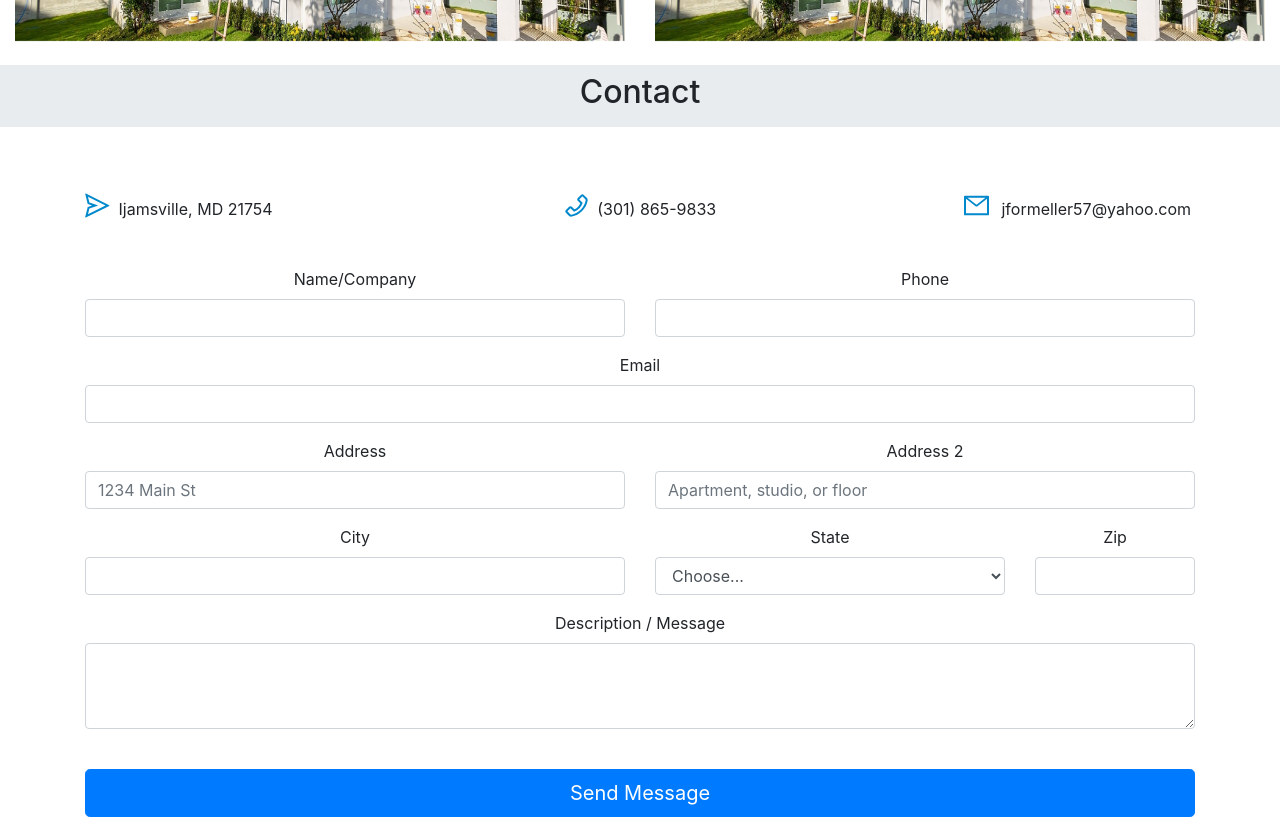
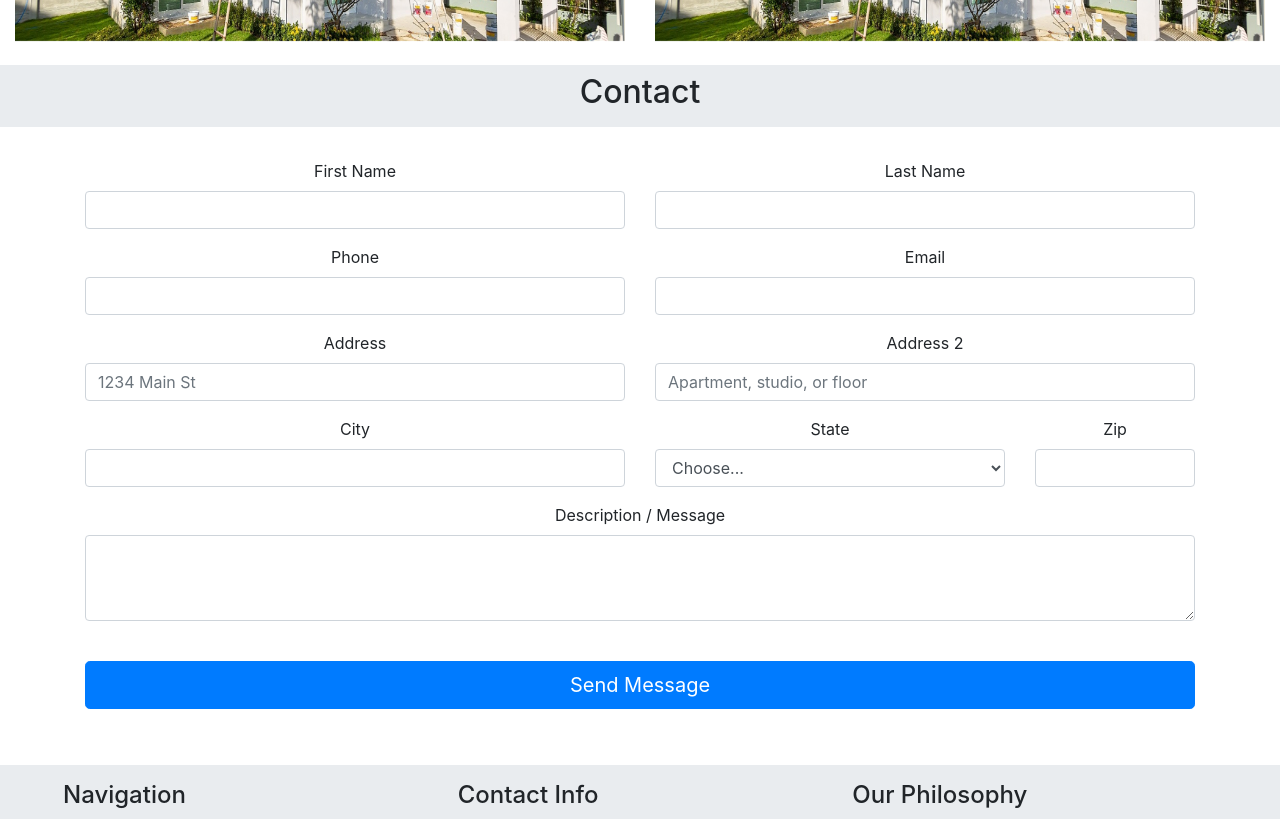
Before and after one commit to Janviermbilizi/perfect-painters, a React (Create React App) app: page / in a window 1280 px wide. Shown: the part 6280-7099 px from the top of the page. Built offline with nearby package versions, Linux system fonts and the light colour scheme; no server answers.

Commit message:
added first and last name

```diff
--- a/src/components/Contact.js
+++ b/src/components/Contact.js
@@ -7,7 +7,8 @@ const { REACT_APP_PERFECT_PAINTERS_API_URL } = process.env;
 
 const Contact = (props) => {
   const [values, setValues] = useState({
-    username: "",
+    firstname: "",
+    lastname: "",
     phone: "",
     email: "",
     address: "",
@@ -31,7 +32,8 @@ const Contact = (props) => {
     });
   };
   const {
-    username,
+    firstname,
+    lastname,
     phone,
     email,
     address,
@@ -49,7 +51,8 @@ const Contact = (props) => {
     event.preventDefault();
     setValues({ ...values, buttonText: "Submitting..." });
     const customer = {
-      username,
+      firstname,
+      lastname,
       phone,
       email,
       address,
@@ -74,7 +77,8 @@ const Contact = (props) => {
       } else {
         setValues({
           ...values,
-          username: "",
+          firstname: "",
+          lastname: "",
           phone: "",
           email: "",
           address: "",
@@ -93,9 +97,9 @@ const Contact = (props) => {
   return (
     <>
       <Title title="Contact" />
-      <div className="jumbotron jumbotron-fluid text-center bg-white">
+      <div className="jumbotron jumbotron-fluid text-center bg-white py-2">
         <div className="container space2">
-          <div
+          {/* <div
             className="row"
             //data-aos="zoom-in-down"
             //data-aos-duration="4000"
@@ -141,7 +145,7 @@ const Contact = (props) => {
                 </span>
               </p>
             </div>
-          </div>
+          </div> */}
 
           {error.length != 0 ? (
             <div className="row text-danger">
@@ -167,15 +171,27 @@ const Contact = (props) => {
               <form method="post">
                 <div className="row">
                   <div className="col-md-6 form-group">
-                    <label htmlFor="name">Name/Company</label>
+                    <label htmlFor="name">First Name</label>
                     <input
                       type="text"
-                      onChange={handleChange("username")}
-                      value={username}
-                      id="name"
+                      onChange={handleChange("firstname")}
+                      value={firstname}
+                      id="firstname"
                       className="form-control "
                     ></input>
                   </div>
+                  <div className="col-md-6 form-group">
+                    <label htmlFor="phone">Last Name</label>
+                    <input
+                      type="text"
+                      onChange={handleChange("lastname")}
+                      value={lastname}
+                      id="lastname"
+                      className="form-control "
+                    ></input>
+                  </div>
+                </div>
+                <div className="row">
                   <div className="col-md-6 form-group">
                     <label htmlFor="phone">Phone</label>
                     <input
@@ -186,9 +202,7 @@ const Contact = (props) => {
                       className="form-control "
                     ></input>
                   </div>
-                </div>
-                <div className="row">
-                  <div className="col-md-12 form-group">
+                  <div className="col-md-6 form-group">
                     <label htmlFor="email">Email</label>
                     <input
                       type="email"
```
